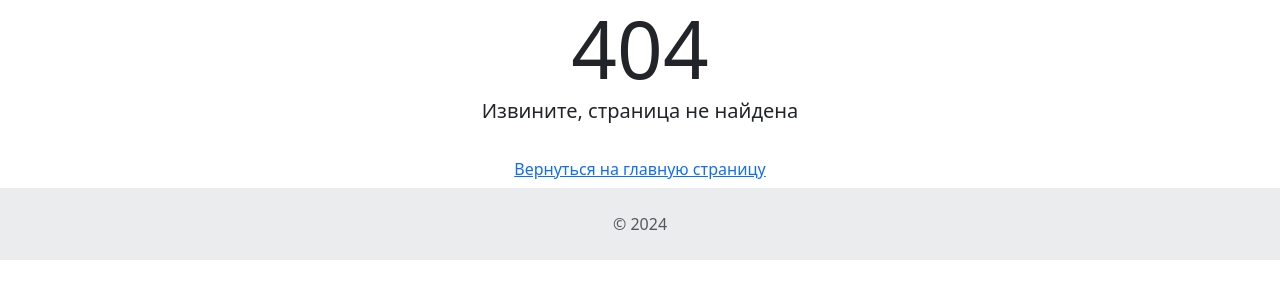
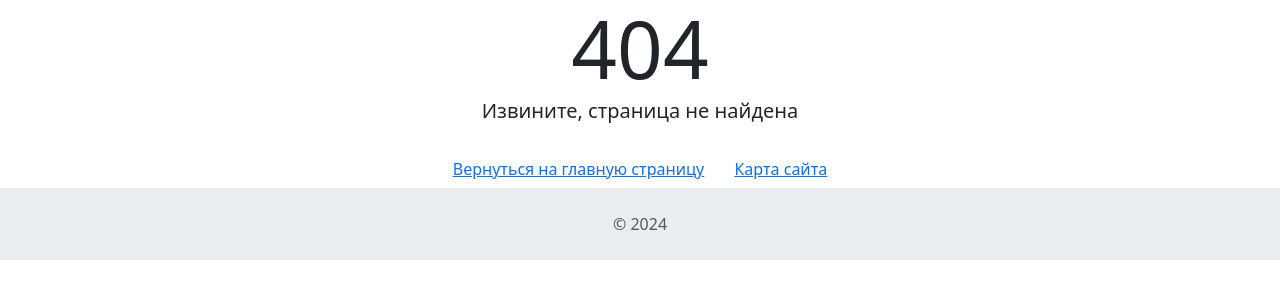
Before and after one commit to mealton/NEWS, a PHP site: template engine/views/extra/page-404.php in a window 1280 px wide. Shown: the top 300 px of the page. Run offline with PHP 8.4, Linux system fonts and the light colour scheme; the template is opened without the code that fills it, so the values that code supplies are empty; a stand-in replaces the project's code that opens the database connection; some libraries are stand-ins or nearby versions.

Commit message:
страница 404

```diff
--- a/engine/views/extra/page-404.php
+++ b/engine/views/extra/page-404.php
@@ -10,6 +10,7 @@
                 <span class="display-1 d-block">404</span>
                 <div class="mb-4 lead">Извините, страница не найдена</div>
                 <a href="/" class="btn btn-link">Вернуться на главную страницу</a>
+                <a href="/publication/categories#sitemap" class="btn btn-link">Карта сайта</a>
             </div>
         </div>
     </div>
--- a/engine/views/sitemap/content.php
+++ b/engine/views/sitemap/content.php
@@ -20,7 +20,7 @@
     <br>
     <?= $hashtags ?>
 </div>
-<br><br>
+<br id="sitemap"><br>
 <hr>
 <div class='cat-tree'>
     <h3>Карта сайта:</h3>
```
